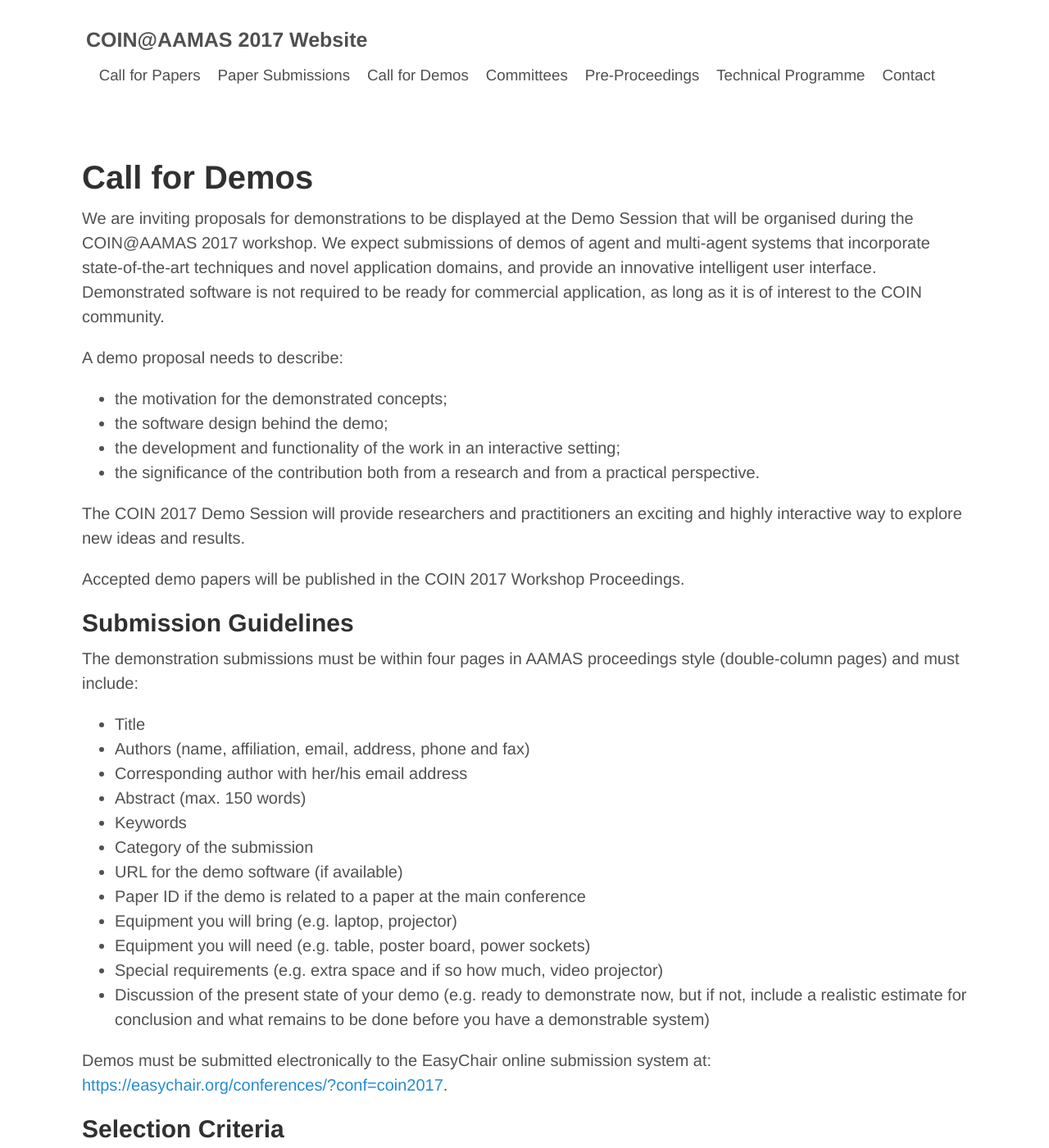
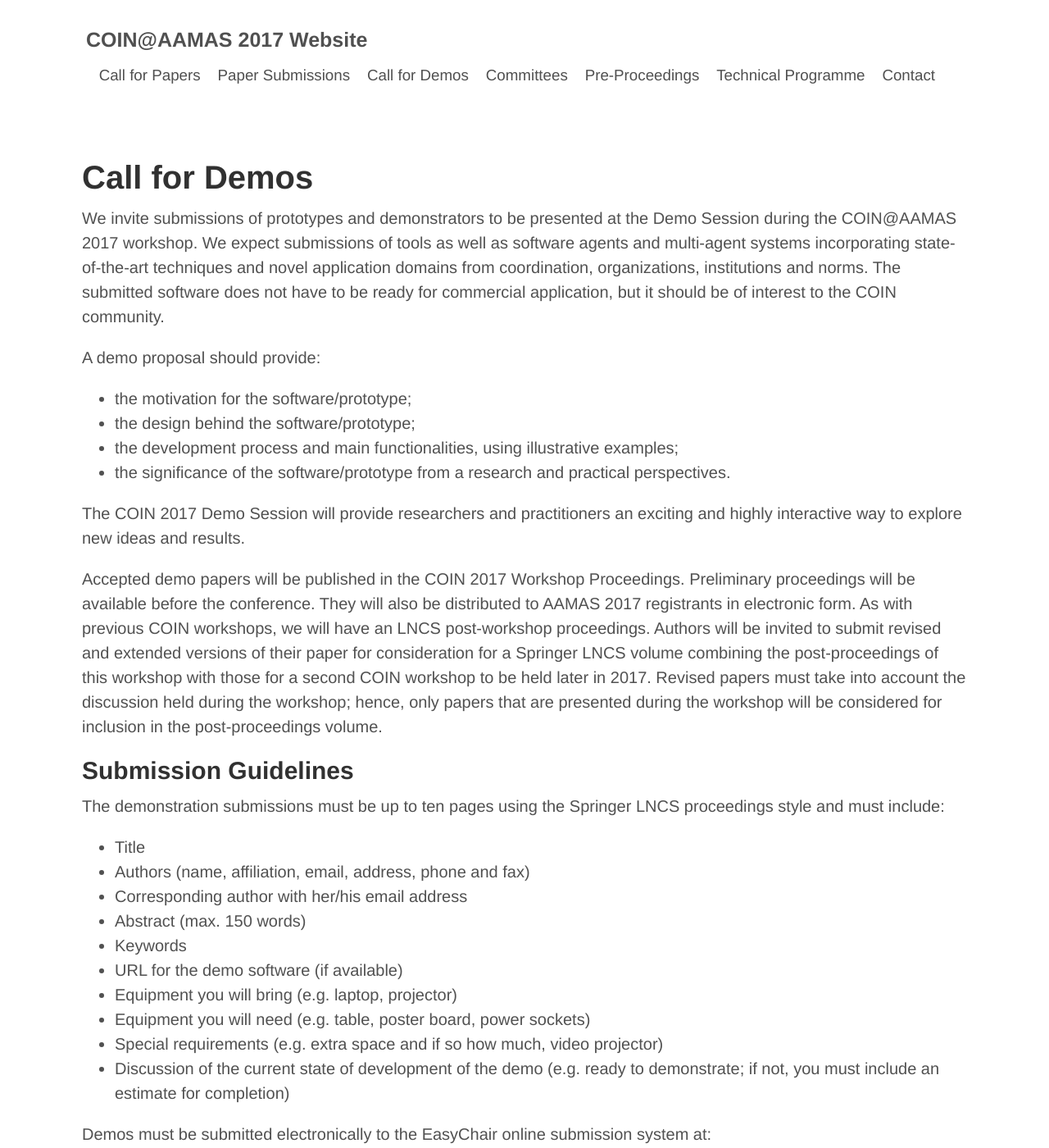
Before and after one commit to coin-workshop/coin-2017, a Jekyll site: the page built from call_for_demos.md, in a window 1280 px wide and 1400 px high. Shown: the whole window at 82% size. Built offline with Jekyll 4.4.1, drawn with Linux system fonts in a browser that asks for light colours; some of the changed text lies outside the part shown.

Commit message:
Updated call for demos.

```diff
--- a/call_for_demos.md
+++ b/call_for_demos.md
@@ -5,55 +5,51 @@
 
 # Call for Demos
 
-We are inviting proposals for demonstrations to be displayed at the Demo Session that will be organised during the COIN@AAMAS 2017 workshop. We expect submissions of demos of agent and multi-agent systems that incorporate state-of-the-art techniques and novel application domains, and provide an innovative intelligent user interface. Demonstrated software is not required to be ready for commercial application, as long as it is of interest to the COIN community.
+We invite submissions of prototypes and demonstrators to be presented at the Demo Session during the COIN@AAMAS 2017 workshop. We expect submissions of tools as well as software agents and multi-agent systems incorporating state-of-the-art techniques and novel application domains from coordination, organizations, institutions and norms. The submitted software does not have to be ready for commercial application, but it should be of interest to the COIN community.
 
 
-A demo proposal needs to describe:
+A demo proposal should provide:
 
-- the motivation for the demonstrated concepts;
-- the software design behind the demo;
-- the development and functionality of the work in an interactive setting;
-- the significance of the contribution both from a research and from a practical perspective.
+-   the motivation for the software/prototype;
+-   the design behind the software/prototype;
+-   the development process and main functionalities, using illustrative examples;
+-   the significance of the software/prototype from a research and practical perspectives.
 
 
 The COIN 2017 Demo Session will provide researchers and practitioners an exciting and highly interactive way to explore new ideas and results.
 
 
-Accepted demo papers will be published in the COIN 2017 Workshop Proceedings.
-
+Accepted demo papers will be published in the COIN 2017 Workshop Proceedings. Preliminary proceedings will be available before the conference. They will also be distributed to AAMAS 2017 registrants in electronic form. As with previous COIN workshops, we will have an LNCS post-workshop proceedings. Authors will be invited to submit revised and extended versions of their paper for consideration for a Springer LNCS volume combining the post-proceedings of this workshop with those for a second COIN workshop to be held later in 2017. Revised papers must take into account the discussion held during the workshop; hence, only papers that are presented during the workshop will be considered for inclusion in the post-proceedings volume.
 
 ## Submission Guidelines
 
 
-The demonstration submissions must be within four pages in AAMAS proceedings style (double-column pages) and must include:
-
-
-- Title
-- Authors (name, affiliation, email, address, phone and fax)
-- Corresponding author with her/his email address
-- Abstract (max. 150 words)
-- Keywords
-- Category of the submission
-- URL for the demo software (if available)
-- Paper ID if the demo is related to a paper at the main conference
-- Equipment you will bring (e.g. laptop, projector)
-- Equipment you will need (e.g. table, poster board, power sockets)
-- Special requirements (e.g. extra space and if so how much, video projector)
-- Discussion of the present state of your demo (e.g. ready to demonstrate now, but if not, include a realistic estimate for conclusion and what remains to be done before you have a demonstrable system)
+The demonstration submissions must be up to ten pages using the Springer LNCS proceedings style and must include:
+-   Title
+-   Authors (name, affiliation, email, address, phone and fax)
+-   Corresponding author with her/his email address
+-   Abstract (max. 150 words)
+-   Keywords
+-   URL for the demo software (if available)
+-   Equipment you will bring (e.g. laptop, projector)
+-   Equipment you will need (e.g. table, poster board, power sockets)
+-   Special requirements (e.g. extra space and if so how much, video projector)
+-   Discussion of the current state of development of the demo (e.g. ready to demonstrate; if not, you must include an estimate for completion)
 
 
 Demos must be submitted electronically to the EasyChair online submission system at: [https://easychair.org/conferences/?conf=coin2017](https://easychair.org/conferences/?conf=coin2017).
 
+Submission of a paper should be regarded as an agreement that, should the paper be accepted, at least one of the authors will attend the workshop to present the work.
 
 ## Selection Criteria
 
 
-- Relevance to the COIN community
-- Novelty of the application domain
-- Technical advances and challenges
-- Quality and soundness of the underlying technology
-- Potential for public interaction
-- Overall attractiveness of the demonstrated system
+-   Relevance to the COIN community
+-   Novelty of the application domain
+-   Technical advances and challenges
+-   Quality and soundness of the underlying technology
+-   Potential for public interaction
+-   Overall attractiveness of the demonstrated system
 
 
 ## Important Dates
```
